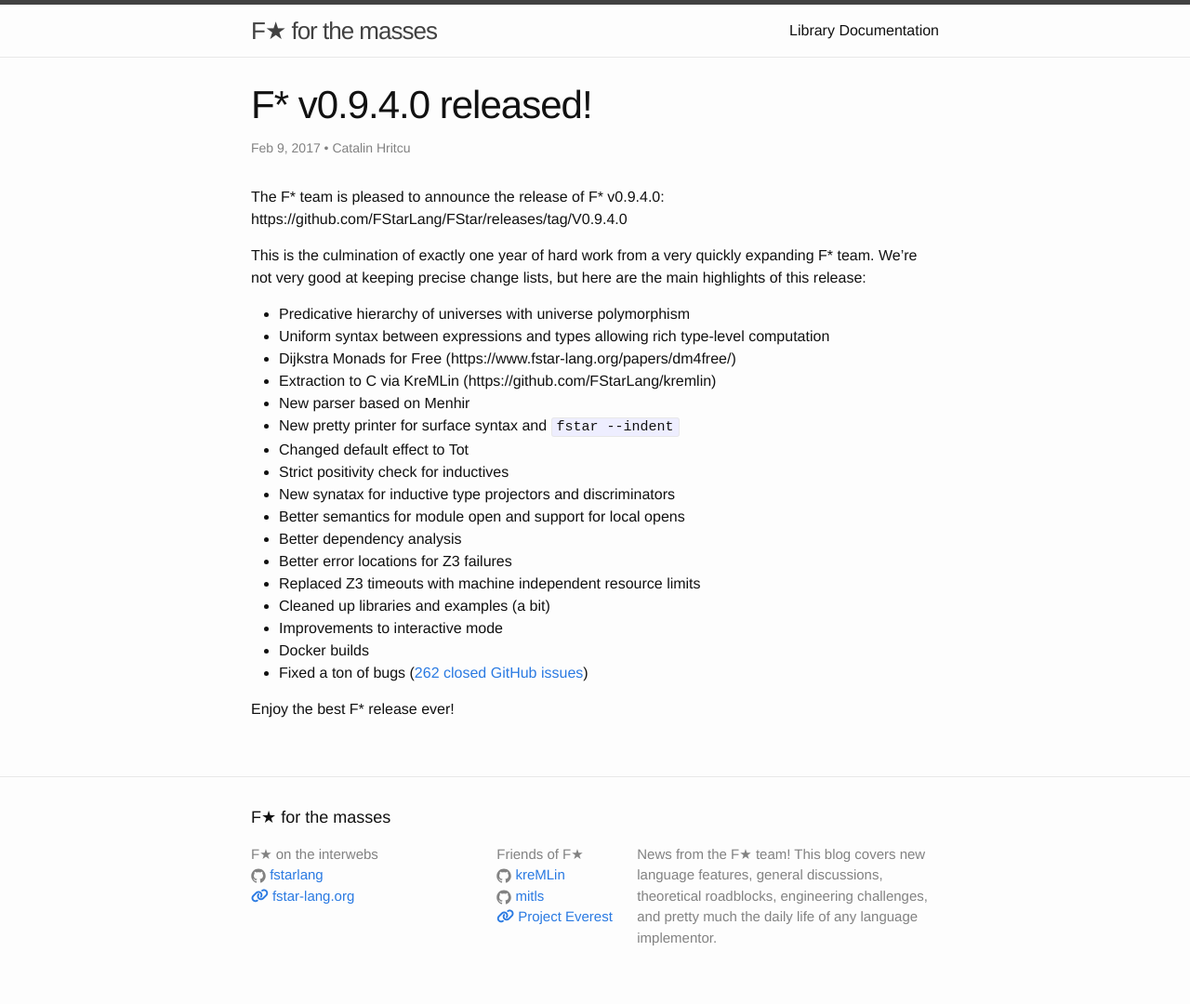
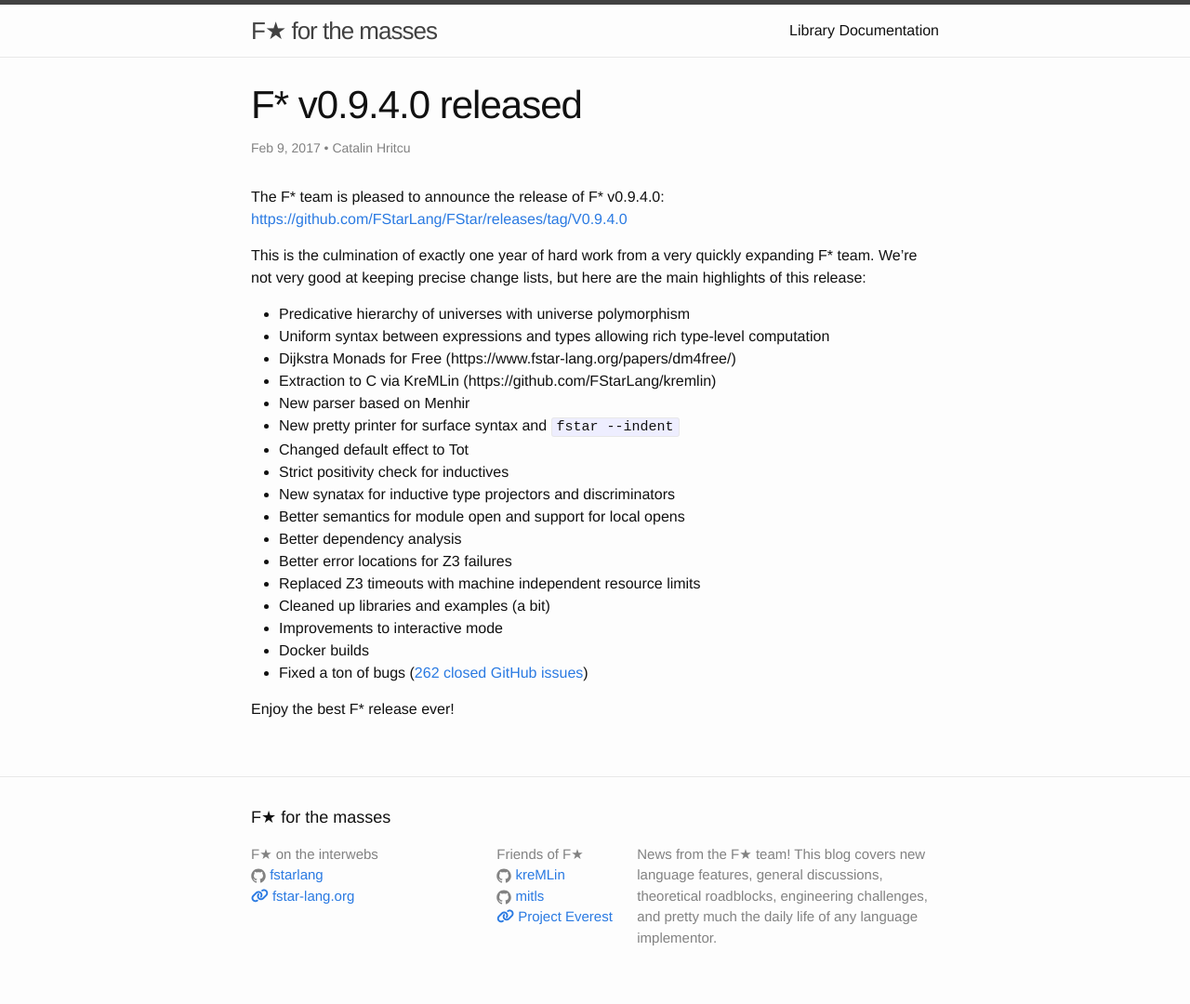
Before and after one commit to FStarLang/fstarlang.github.io, a Jekyll site: the page built from _posts/2017-02-09-fstar-v0.9.4.0-released.markdown, in a window 1280 px wide. Shown: the whole page at 93% size. Built offline with Jekyll 4.4.1, drawn with Linux system fonts in a browser that asks for light colours; nearby versions of some CDN libraries; comment, search, counter and statistics services are not loaded.

Commit message:
Markdown

```diff
--- a/_posts/2017-02-09-fstar-v0.9.4.0-released.markdown
+++ b/_posts/2017-02-09-fstar-v0.9.4.0-released.markdown
@@ -1,6 +1,6 @@
 ---
 layout: post
-title:  "F* v0.9.4.0 released!"
+title:  "F* v0.9.4.0 released"
 date:   2017-02-09 12:13:00 +0100
 comments: true
 categories: general
@@ -8,11 +8,12 @@
 ---
 
 The F* team is pleased to announce the release of F* v0.9.4.0:
-https://github.com/FStarLang/FStar/releases/tag/V0.9.4.0
+<https://github.com/FStarLang/FStar/releases/tag/V0.9.4.0>
 
 This is the culmination of exactly one year of hard work from a very
 quickly expanding F* team. We're not very good at keeping precise
 change lists, but here are the main highlights of this release:
+
 - Predicative hierarchy of universes with universe polymorphism
 - Uniform syntax between expressions and types allowing rich type-level computation
 - Dijkstra Monads for Free (https://www.fstar-lang.org/papers/dm4free/)
```
